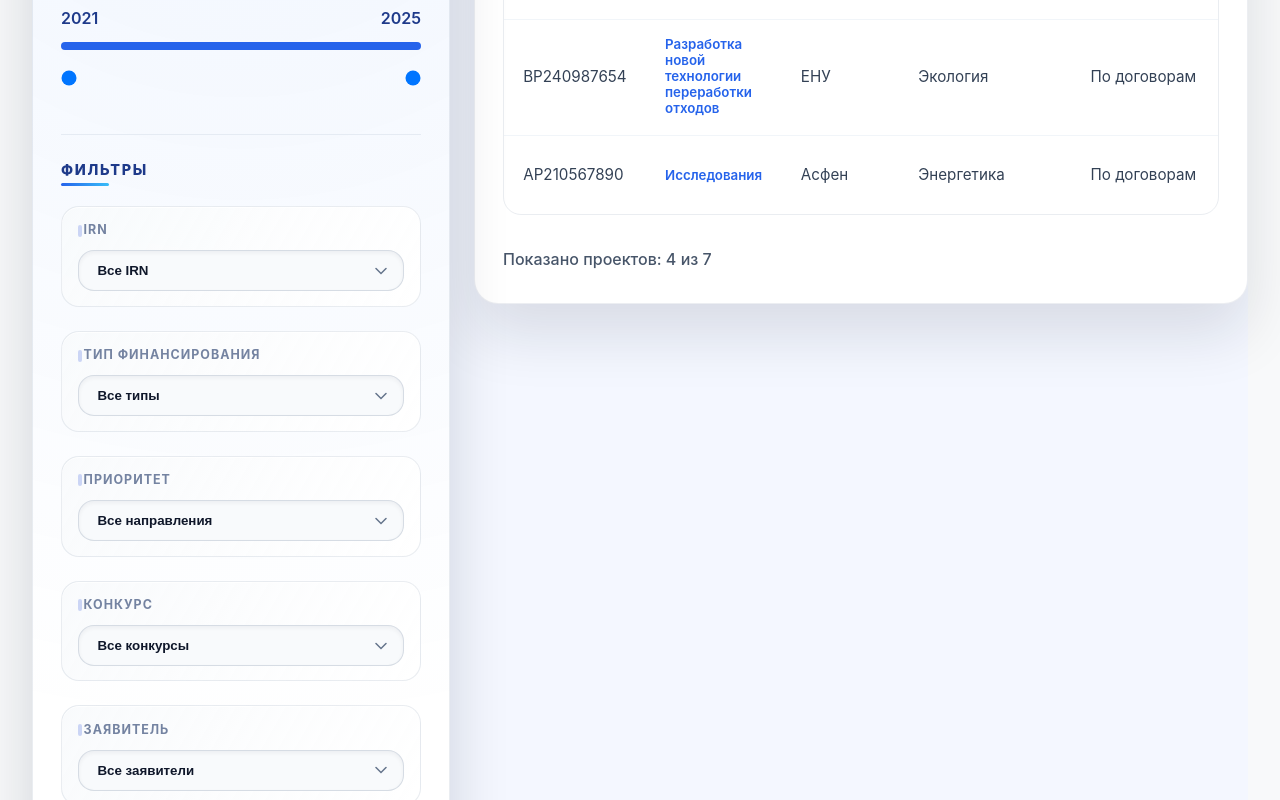
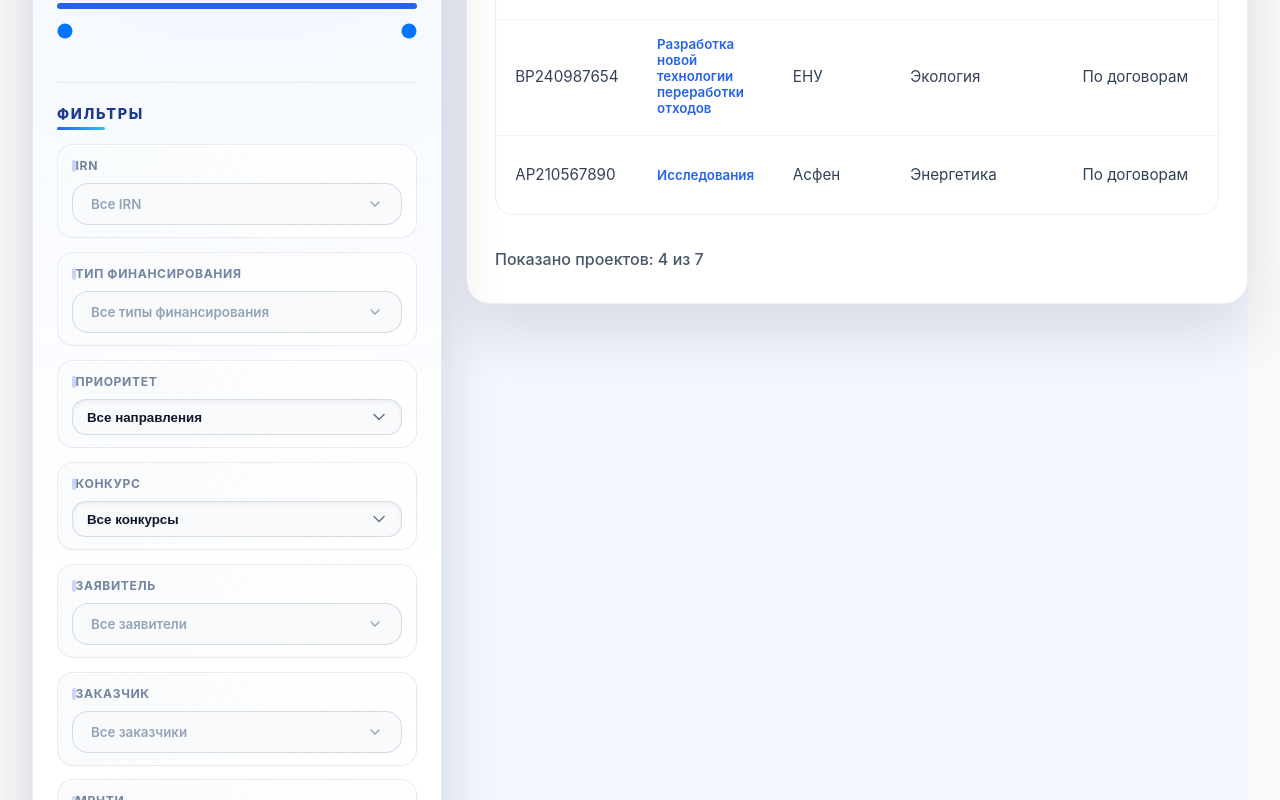
Before and after one commit to stw05/stivs-front-end, a React (Vite) app: page /projects in a window 1280 px wide. Shown: the part 800-1600 px from the top of the page. Built offline with nearby package versions, Linux system fonts and the light colour scheme.

Commit message:
redesign employee and project page

```diff
--- a/src/pages/ProjectsPage.css
+++ b/src/pages/ProjectsPage.css
@@ -86,7 +86,7 @@
 	min-width: 320px;
 	background: radial-gradient(circle at top, rgba(59, 130, 246, 0.08), transparent 60%), #ffffff;
 	border-radius: 28px;
-	padding: 2rem 1.75rem;
+	padding: 1.5rem 1.5rem;
 	box-shadow: 0 30px 60px rgba(15, 23, 42, 0.16);
 	border: 1px solid rgba(148, 163, 184, 0.2);
 	display: flex;
@@ -99,11 +99,11 @@
 .projects-filter-block {
 	display: flex;
 	flex-direction: column;
-	gap: 1.25rem;
+	gap: 0.9rem;
 }
 
 .projects-filter-block + .projects-filter-block {
-	padding-top: 1.5rem;
+	padding-top: 1.2rem;
 	border-top: 1px solid rgba(226, 232, 240, 0.8);
 }
 
@@ -128,14 +128,15 @@
 	background: linear-gradient(90deg, #2563eb, #38bdf8);
 }
 
+
 .projects-filter-item {
 	display: flex;
 	flex-direction: column;
-	gap: 0.65rem;
+	gap: 0.5rem;
 	background: linear-gradient(120deg, rgba(248, 250, 252, 0.85), rgba(255, 255, 255, 0.95));
 	border: 1px solid rgba(148, 163, 184, 0.2);
-	border-radius: 18px;
-	padding: 0.9rem 1rem;
+	border-radius: 16px;
+	padding: 0.75rem 0.85rem;
 	box-shadow: inset 0 1px 0 rgba(255, 255, 255, 0.8);
 	position: relative;
 }
@@ -157,13 +158,13 @@
 }
 
 .projects-filter-item label {
-	font-size: 0.78rem;
+	font-size: 0.76rem;
 	text-transform: uppercase;
-	letter-spacing: 0.08em;
+	letter-spacing: 0.05em;
 	color: #7483a1;
 	font-weight: 700;
 	position: relative;
-	padding-left: 0.35rem;
+	padding-left: 0.25rem;
 }
 
 .projects-filter-item label::before {
@@ -181,8 +182,8 @@
 
 .projects-filter-item select,
 .projects-filter-item input {
-	padding: 0.75rem 1.15rem;
-	border-radius: 16px;
+	padding: 0.6rem 0.9rem;
+	border-radius: 14px;
 	border: 1px solid rgba(148, 163, 184, 0.35);
 	background: #f8fafc;
 	color: #0f172a;
@@ -203,6 +204,124 @@
 	padding-right: 1.15rem;
 }
 
+.projects-select {
+	position: relative;
+	width: 100%;
+}
+
+.projects-select-trigger {
+	display: flex;
+	align-items: center;
+	justify-content: space-between;
+	gap: 0.5rem;
+	width: 100%;
+	padding: 0.75rem 1.15rem;
+	border-radius: 16px;
+	border: 1px solid rgba(148, 163, 184, 0.35);
+	background: #f8fafc;
+	color: #0f172a;
+	font-weight: 600;
+	cursor: pointer;
+	transition: border-color 0.2s ease, box-shadow 0.2s ease, background 0.2s ease;
+}
+
+.projects-select-trigger svg {
+	color: #94a3b8;
+}
+
+.projects-select--open .projects-select-trigger,
+.projects-select-trigger:focus-visible {
+	border-color: #2563eb;
+	box-shadow: 0 0 0 3px rgba(37, 99, 235, 0.12);
+	background: #ffffff;
+	outline: none;
+}
+
+.projects-select-value--placeholder {
+	color: #94a3b8;
+	font-weight: 600;
+}
+
+.projects-select-dropdown {
+	position: absolute;
+	top: calc(100% + 0.45rem);
+	left: 0;
+	right: 0;
+	background: #ffffff;
+	border: 1px solid rgba(148, 163, 184, 0.35);
+	border-radius: 16px;
+	box-shadow: 0 24px 48px rgba(15, 23, 42, 0.15);
+	padding: 0.85rem;
+	z-index: 10;
+	display: flex;
+	flex-direction: column;
+	gap: 0.5rem;
+}
+
+.projects-select-search {
+	display: flex;
+	align-items: center;
+	gap: 0.4rem;
+	padding: 0.35rem 0.6rem;
+	border: 1px solid rgba(148, 163, 184, 0.35);
+	border-radius: 12px;
+	background: #f8fafc;
+}
+
+.projects-select-search svg {
+	color: #94a3b8;
+}
+
+.projects-select-search input {
+	border: none;
+	background: transparent;
+	width: 100%;
+	font-weight: 600;
+	padding: 0.25rem 0;
+}
+
+.projects-select-options {
+	list-style: none;
+	margin: 0;
+	padding: 0;
+	max-height: 220px;
+	overflow-y: auto;
+	display: flex;
+	flex-direction: column;
+	gap: 0.35rem;
+}
+
+.projects-select-option {
+	width: 100%;
+	text-align: left;
+	border: none;
+	background: #f1f5f9;
+	border-radius: 12px;
+	padding: 0.55rem 0.75rem;
+	font-weight: 600;
+	color: #0f172a;
+	cursor: pointer;
+	transition: background 0.2s ease, color 0.2s ease;
+}
+
+.projects-select-option:hover,
+.projects-select-option:focus-visible {
+	background: rgba(37, 99, 235, 0.08);
+	outline: none;
+}
+
+.projects-select-option--active {
+	background: rgba(37, 99, 235, 0.15);
+	color: #1d4ed8;
+}
+
+.projects-select-empty {
+	padding: 0.5rem;
+	text-align: center;
+	color: #94a3b8;
+	font-size: 0.9rem;
+}
+
 .projects-filter-item select:focus,
 .projects-filter-item input:focus {
 	border-color: #2563eb;
@@ -211,29 +330,40 @@
 }
 
 .projects-filters-grid {
-	display: grid;
-	grid-template-columns: 1fr;
-	gap: 1.5rem;
+	display: flex;
+	flex-direction: column;
+	gap: 0.85rem;
 }
+
 
 .projects-range-slider {
 	position: relative;
 	display: flex;
 	flex-direction: column;
-	gap: 0.75rem;
-	padding: 0.5rem 0;
+	gap: 0.5rem;
+	padding: 0.35rem 0;
 }
 
 .projects-range-values {
 	display: flex;
 	justify-content: space-between;
-	font-weight: 600;
+	align-items: center;
+	font-weight: 700;
 	color: #1e3a8a;
+}
+
+.projects-range-value {
+	padding: 0.2rem 0.9rem;
+	border-radius: 999px;
+	background: rgba(37, 99, 235, 0.12);
+	color: #1e3a8a;
+	font-size: 0.9rem;
+	box-shadow: inset 0 1px 0 rgba(255, 255, 255, 0.5);
 }
 
 .projects-range-track {
 	position: relative;
-	height: 8px;
+	height: 6px;
 	border-radius: 999px;
 	background: linear-gradient(
 		90deg,
@@ -248,7 +378,7 @@
 
 .projects-range-inputs {
 	position: relative;
-	height: 32px;
+	height: 28px;
 }
 
 .projects-range-thumb {
@@ -258,15 +388,15 @@
 	background: none;
 	pointer-events: none;
 	appearance: none;
-	height: 32px;
+	height: 28px;
 	margin: 0;
 }
 
 .projects-range-thumb::-webkit-slider-thumb,
 .projects-range-thumb::-moz-range-thumb {
 	pointer-events: all;
-	width: 18px;
-	height: 18px;
+	width: 16px;
+	height: 16px;
 	border-radius: 50%;
 	background: #2563eb;
 	border: 2px solid #ffffff;
--- a/src/pages/ProjectsPage.tsx
+++ b/src/pages/ProjectsPage.tsx
@@ -1,5 +1,5 @@
 import React, { useEffect, useMemo, useRef, useState } from 'react';
-import { Download, Search, ArrowUpDown, SlidersHorizontal } from 'lucide-react';
+import { Download, Search, ArrowUpDown, SlidersHorizontal, ChevronDown } from 'lucide-react';
 import { useRegionContext } from '../context/RegionContext';
 import type { RegionId } from '../context/RegionContext';
 import './ProjectsPage.css';
@@ -8,6 +8,7 @@ type FinancingType = 'grant' | 'program' | 'contract';
 type PriorityDirection = 'health' | 'economy' | 'ecology' | 'energy' | 'transport' | 'ai';
 type ProjectStatus = 'active' | 'completed' | 'draft';
 type TrlLevel = 3 | 4 | 5 | 6 | 7 | 8 | 9;
+type DropdownFilterKey = 'irn' | 'financingType' | 'applicant' | 'customer' | 'mrnti';
 
 interface Project {
 	id: string;
@@ -174,6 +175,8 @@ const financingLabels: Record<FinancingType, string> = {
 	contract: 'По договорам',
 };
 
+const financingTypeOptionValues: (FinancingType | 'all')[] = ['all', 'grant', 'program', 'contract'];
+
 const statusLabels: Record<ProjectStatus, string> = {
 	active: 'В работе',
 	completed: 'Завершен',
@@ -197,6 +200,25 @@ interface ColumnDefinition {
 	sortKey?: keyof Project;
 }
 
+interface OptionItem {
+	value: string;
+	label: string;
+}
+
+interface SearchableSelectProps {
+	id: string;
+	label: string;
+	placeholder: string;
+	options: OptionItem[];
+	value: string;
+	isOpen: boolean;
+	searchValue: string;
+	onToggle: () => void;
+	onSelect: (value: string) => void;
+	onSearchChange: (value: string) => void;
+	setRef: (node: HTMLDivElement | null) => void;
+}
+
 const columnDefinitions: ColumnDefinition[] = [
 	{ key: 'irn', label: 'IRN', sortKey: 'irn' },
 	{ key: 'title', label: 'Название', sortKey: 'title' },
@@ -216,6 +238,78 @@ const defaultVisibleColumns: Record<ColumnKey, boolean> = columnDefinitions.redu
 	}),
 	{} as Record<ColumnKey, boolean>,
 );
+
+const dropdownKeys: DropdownFilterKey[] = ['irn', 'financingType', 'applicant', 'customer', 'mrnti'];
+
+const SearchableSelect: React.FC<SearchableSelectProps> = ({
+	id,
+	label,
+	placeholder,
+	options,
+	value,
+	isOpen,
+	searchValue,
+	onToggle,
+	onSelect,
+	onSearchChange,
+	setRef,
+}) => {
+	const normalizedSearch = searchValue.trim().toLowerCase();
+	const filteredOptions = options.filter((option) =>
+		normalizedSearch.length === 0
+			? true
+			: option.label.toLowerCase().includes(normalizedSearch),
+	);
+	const activeOption = options.find((option) => option.value === value);
+	const selectClassName = `projects-select${isOpen ? ' projects-select--open' : ''}`;
+	const valueClassName = `projects-select-value${value === 'all' ? ' projects-select-value--placeholder' : ''}`;
+
+	return (
+		<div className={selectClassName} ref={setRef}>
+			<button
+				type="button"
+				className="projects-select-trigger"
+				onClick={onToggle}
+				aria-haspopup="listbox"
+				aria-expanded={isOpen}
+				id={id}
+			>
+				<span className={valueClassName}>{activeOption?.label ?? placeholder}</span>
+				<ChevronDown size={16} />
+			</button>
+				{isOpen && (
+					<div className="projects-select-dropdown" role="listbox" aria-labelledby={id}>
+					<div className="projects-select-search">
+						<Search size={14} />
+						<input
+							type="text"
+							value={searchValue}
+							onChange={(event) => onSearchChange(event.target.value)}
+							placeholder={`Поиск по ${label.toLowerCase()}`}
+						/>
+					</div>
+					<ul className="projects-select-options">
+						{filteredOptions.length === 0 ? (
+							<li className="projects-select-empty">Ничего не найдено</li>
+						) : (
+							filteredOptions.map((option) => (
+								<li key={option.value}>
+									<button
+										type="button"
+										className={`projects-select-option${option.value === value ? ' projects-select-option--active' : ''}`}
+										onClick={() => onSelect(option.value)}
+									>
+										{option.label}
+									</button>
+								</li>
+							))
+						)}
+					</ul>
+				</div>
+			)}
+		</div>
+	);
+};
 
 interface FilterState {
 	search: string;
@@ -266,6 +360,14 @@ const ProjectsPage: React.FC = () => {
 	}));
 	const [isColumnPickerOpen, setIsColumnPickerOpen] = useState(false);
 	const columnPickerRef = useRef<HTMLDivElement | null>(null);
+	const [openDropdown, setOpenDropdown] = useState<DropdownFilterKey | null>(null);
+	const [dropdownSearch, setDropdownSearch] = useState<Record<DropdownFilterKey, string>>(() =>
+		dropdownKeys.reduce((acc, key) => {
+			acc[key] = '';
+			return acc;
+		}, {} as Record<DropdownFilterKey, string>),
+	);
+	const dropdownRefs = useRef<Partial<Record<DropdownFilterKey, HTMLDivElement | null>>>({});
 
 	const irnOptions = useMemo(() => ['all', ...new Set(projects.map((item) => item.irn))], []);
 	const contestOptions = useMemo(() => ['all', ...new Set(projects.map((item) => item.contest))], []);
@@ -273,6 +375,24 @@ const ProjectsPage: React.FC = () => {
 	const customerOptions = useMemo(() => ['all', ...new Set(projects.map((item) => item.customer))], []);
 	const mrntiOptions = useMemo(() => ['all', ...new Set(projects.map((item) => item.mrnti))], []);
 	const trlOptions = useMemo<(TrlLevel | 'all')[]>(() => ['all', ...new Set(projects.map((item) => item.trl))], []);
+	const dropdownOptions = useMemo<Record<DropdownFilterKey, OptionItem[]>>(() => {
+		const buildOptions = (options: string[], allLabel: string): OptionItem[] =>
+			options.map((value) => ({
+				value,
+				label: value === 'all' ? allLabel : value,
+			}));
+
+		return {
+			irn: buildOptions(irnOptions, 'Все IRN'),
+			applicant: buildOptions(applicantOptions, 'Все заявители'),
+			customer: buildOptions(customerOptions, 'Все заказчики'),
+			mrnti: buildOptions(mrntiOptions, 'Все МРНТИ'),
+			financingType: financingTypeOptionValues.map((value) => ({
+				value,
+				label: value === 'all' ? 'Все типы финансирования' : financingLabels[value as FinancingType],
+			})),
+		};
+	}, [applicantOptions, customerOptions, irnOptions, mrntiOptions]);
 
 	const regionNameById = useMemo(() => {
 		const map: Record<string, string> = {};
@@ -322,6 +442,33 @@ const ProjectsPage: React.FC = () => {
 		document.addEventListener('mousedown', handleClick);
 		return () => document.removeEventListener('mousedown', handleClick);
 	}, [isColumnPickerOpen]);
+
+	useEffect(() => {
+		if (!openDropdown) {
+			return;
+		}
+
+		const handleClickOutside = (event: MouseEvent) => {
+			const dropdownNode = dropdownRefs.current[openDropdown];
+			if (dropdownNode && !dropdownNode.contains(event.target as Node)) {
+				setOpenDropdown(null);
+			}
+		};
+
+		document.addEventListener('mousedown', handleClickOutside);
+		return () => document.removeEventListener('mousedown', handleClickOutside);
+	}, [openDropdown]);
+
+	useEffect(() => {
+		const handleEscape = (event: KeyboardEvent) => {
+			if (event.key === 'Escape') {
+				setOpenDropdown(null);
+			}
+		};
+
+		window.addEventListener('keydown', handleEscape);
+		return () => window.removeEventListener('keydown', handleEscape);
+	}, []);
 
 	const percentage = (value: number) =>
 		((value - YEAR_RANGE.min) / (YEAR_RANGE.max - YEAR_RANGE.min)) * 100;
@@ -380,6 +527,50 @@ const ProjectsPage: React.FC = () => {
 
 	const handleFilterChange = <K extends keyof FilterState>(key: K, value: FilterState[K]) => {
 		setFilters((prev) => ({ ...prev, [key]: value }));
+	};
+
+	const setDropdownRef = (key: DropdownFilterKey, node: HTMLDivElement | null) => {
+		if (node) {
+			dropdownRefs.current[key] = node;
+		} else {
+			delete dropdownRefs.current[key];
+		}
+	};
+
+	const handleDropdownToggle = (key: DropdownFilterKey) => {
+		setOpenDropdown((prev) => {
+			const next = prev === key ? null : key;
+			if (next) {
+				setDropdownSearch((prevSearch) => ({ ...prevSearch, [key]: '' }));
+			}
+			return next;
+		});
+	};
+
+	const handleDropdownSelect = (key: DropdownFilterKey, value: string) => {
+		switch (key) {
+			case 'financingType':
+				handleFilterChange('financingType', value as FilterState['financingType']);
+				break;
+			case 'irn':
+				handleFilterChange('irn', value);
+				break;
+			case 'applicant':
+				handleFilterChange('applicant', value);
+				break;
+			case 'customer':
+				handleFilterChange('customer', value);
+				break;
+			case 'mrnti':
+			default:
+				handleFilterChange('mrnti', value);
+				break;
+		}
+		setOpenDropdown(null);
+	};
+
+	const handleDropdownSearchChange = (key: DropdownFilterKey, value: string) => {
+		setDropdownSearch((prev) => ({ ...prev, [key]: value }));
 	};
 
 	const resetFilters = () => {
@@ -531,8 +722,8 @@ const ProjectsPage: React.FC = () => {
 						<div className="projects-filter-title">Период</div>
 						<div className="projects-range-slider" style={rangeBackgroundStyle}>
 							<div className="projects-range-values">
-								<span>{filters.startYear}</span>
-								<span>{filters.endYear}</span>
+								<span className="projects-range-value">{filters.startYear}</span>
+								<span className="projects-range-value">{filters.endYear}</span>
 							</div>
 							<div className="projects-range-track" />
 							<div className="projects-range-inputs">
@@ -561,35 +752,36 @@ const ProjectsPage: React.FC = () => {
 						<div className="projects-filters-grid">
 							<div className="projects-filter-item">
 								<label htmlFor="filter-irn">IRN</label>
-								<select
+								<SearchableSelect
 									id="filter-irn"
+									label="IRN"
+									placeholder="Выберите IRN"
+									options={dropdownOptions.irn}
 									value={filters.irn}
-									onChange={(event) => handleFilterChange('irn', event.target.value)}
-								>
-									{irnOptions.map((option) => (
-										<option key={option} value={option}>
-											{option === 'all' ? 'Все IRN' : option}
-										</option>
-									))}
-								</select>
+									isOpen={openDropdown === 'irn'}
+									searchValue={dropdownSearch.irn}
+									onToggle={() => handleDropdownToggle('irn')}
+									onSelect={(value) => handleDropdownSelect('irn', value)}
+									onSearchChange={(value) => handleDropdownSearchChange('irn', value)}
+									setRef={(node) => setDropdownRef('irn', node)}
+								/>
 							</div>
 
 							<div className="projects-filter-item">
 								<label htmlFor="filter-financing">Тип финансирования</label>
-								<select
+								<SearchableSelect
 									id="filter-financing"
+									label="Тип финансирования"
+									placeholder="Выберите тип финансирования"
+									options={dropdownOptions.financingType}
 									value={filters.financingType}
-									onChange={(event) =>
-										handleFilterChange('financingType', event.target.value as FilterState['financingType'])
-									}
-								>
-									<option value="all">Все типы</option>
-									{(Object.keys(financingLabels) as FinancingType[]).map((type) => (
-										<option key={type} value={type}>
-											{financingLabels[type]}
-										</option>
-									))}
-								</select>
+									isOpen={openDropdown === 'financingType'}
+									searchValue={dropdownSearch.financingType}
+									onToggle={() => handleDropdownToggle('financingType')}
+									onSelect={(value) => handleDropdownSelect('financingType', value)}
+									onSearchChange={(value) => handleDropdownSearchChange('financingType', value)}
+									setRef={(node) => setDropdownRef('financingType', node)}
+								/>
 							</div>
 
 							<div className="projects-filter-item">
@@ -627,47 +819,53 @@ const ProjectsPage: React.FC = () => {
 
 							<div className="projects-filter-item">
 								<label htmlFor="filter-applicant">Заявитель</label>
-								<select
+								<SearchableSelect
 									id="filter-applicant"
+									label="Заявитель"
+									placeholder="Выберите заявителя"
+									options={dropdownOptions.applicant}
 									value={filters.applicant}
-									onChange={(event) => handleFilterChange('applicant', event.target.value)}
-								>
-									{applicantOptions.map((option) => (
-										<option key={option} value={option}>
-											{option === 'all' ? 'Все заявители' : option}
-										</option>
-									))}
-								</select>
+									isOpen={openDropdown === 'applicant'}
+									searchValue={dropdownSearch.applicant}
+									onToggle={() => handleDropdownToggle('applicant')}
+									onSelect={(value) => handleDropdownSelect('applicant', value)}
+									onSearchChange={(value) => handleDropdownSearchChange('applicant', value)}
+									setRef={(node) => setDropdownRef('applicant', node)}
+								/>
 							</div>
 
 							<div className="projects-filter-item">
 								<label htmlFor="filter-customer">Заказчик</label>
-								<select
+								<SearchableSelect
 									id="filter-customer"
+									label="Заказчик"
+									placeholder="Выберите заказчика"
+									options={dropdownOptions.customer}
 									value={filters.customer}
-									onChange={(event) => handleFilterChange('customer', event.target.value)}
-								>
-									{customerOptions.map((option) => (
-										<option key={option} value={option}>
-											{option === 'all' ? 'Все заказчики' : option}
-										</option>
-									))}
-								</select>
+									isOpen={openDropdown === 'customer'}
+									searchValue={dropdownSearch.customer}
+									onToggle={() => handleDropdownToggle('customer')}
+									onSelect={(value) => handleDropdownSelect('customer', value)}
+									onSearchChange={(value) => handleDropdownSearchChange('customer', value)}
+									setRef={(node) => setDropdownRef('customer', node)}
+								/>
 							</div>
 
 							<div className="projects-filter-item">
 								<label htmlFor="filter-mrnti">МРНТИ</label>
-								<select
+								<SearchableSelect
 									id="filter-mrnti"
+									label="МРНТИ"
+									placeholder="Выберите код МРНТИ"
+									options={dropdownOptions.mrnti}
 									value={filters.mrnti}
-									onChange={(event) => handleFilterChange('mrnti', event.target.value)}
-								>
-									{mrntiOptions.map((option) => (
-										<option key={option} value={option}>
-											{option === 'all' ? 'Все МРНТИ' : option}
-										</option>
-									))}
-								</select>
+									isOpen={openDropdown === 'mrnti'}
+									searchValue={dropdownSearch.mrnti}
+									onToggle={() => handleDropdownToggle('mrnti')}
+									onSelect={(value) => handleDropdownSelect('mrnti', value)}
+									onSearchChange={(value) => handleDropdownSearchChange('mrnti', value)}
+									setRef={(node) => setDropdownRef('mrnti', node)}
+								/>
 							</div>
 
 							<div className="projects-filter-item">
```
Also changed, not shown: src/pages/EmployeesPage.css (+15 -14 lines).
